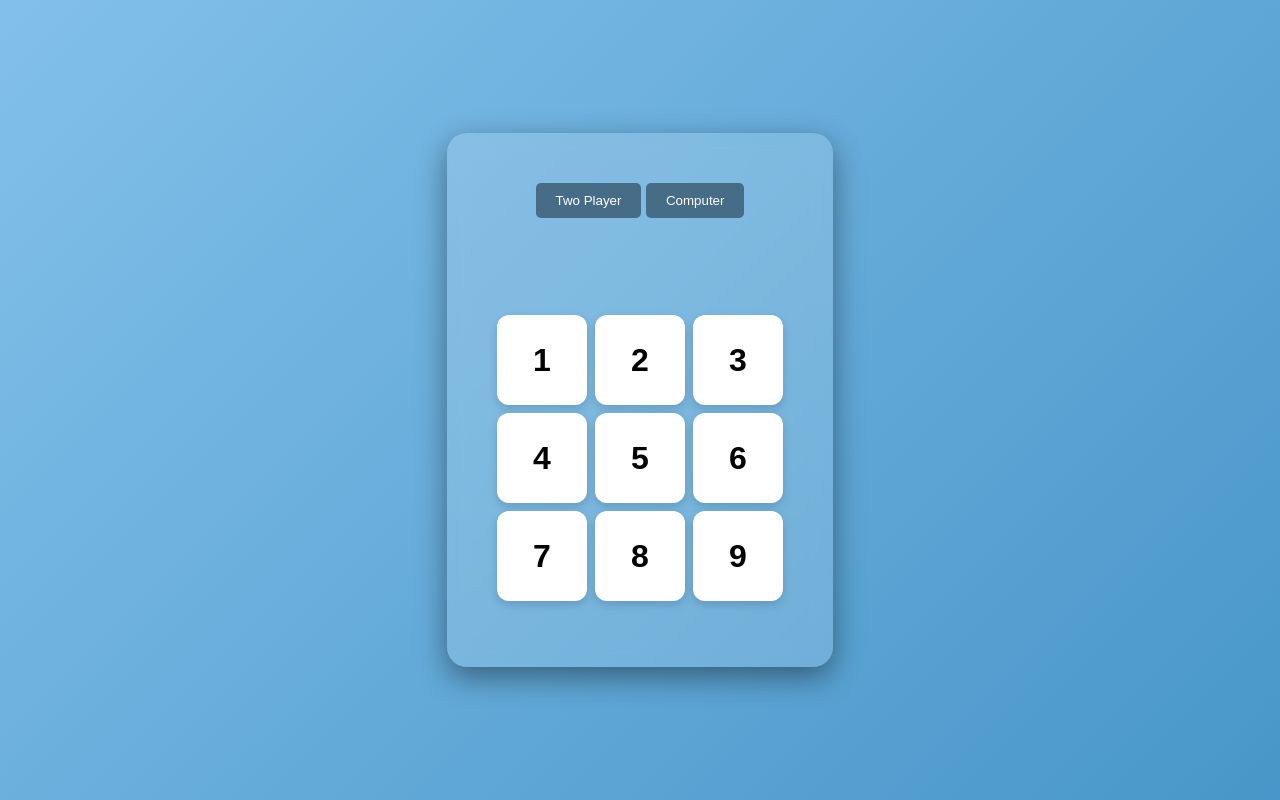
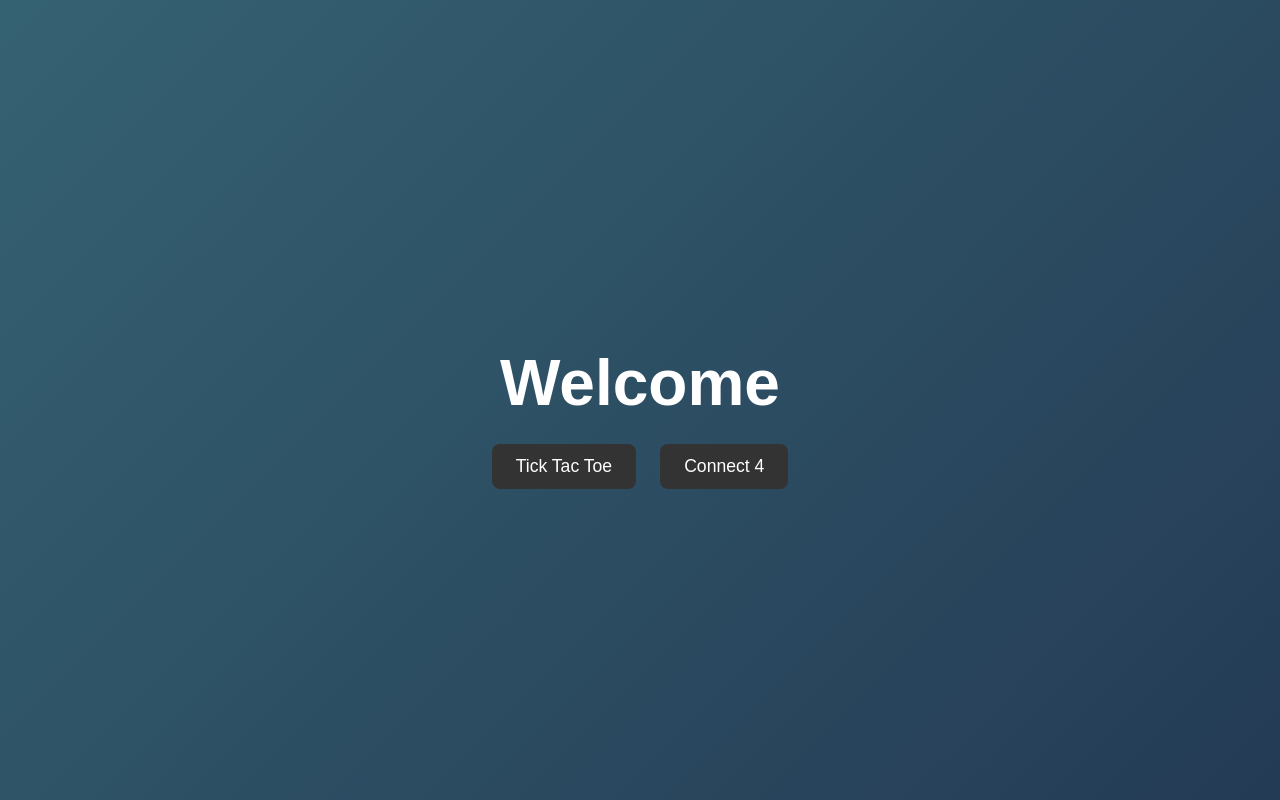
Before and after one commit to Gethub911809/Website-For-Games, a plain HTML site: page index.html in a window 1280 px wide. Drawn offline with Linux system fonts and the light colour scheme.

Commit message:
Added home page, started on connect 4 game

```diff
--- a/index.html
+++ b/index.html
@@ -3,23 +3,18 @@
 <head>
   <meta charset="UTF-8">
   <meta name="viewport" content="width=device-width, initial-scale=1.0">
-  <link rel="stylesheet" href="style.css">
+  <link rel="stylesheet" href="styles.css">
   <title>Website For Games</title>
 </head>
-<body onload="printBoard()">
-  <main class="home-fullscreen">
-    <div id="player-count-row">
-      <button id="two-player-btn" class="playerCount" onclick="twoPlayerTrue()">Two Player</button>
-      <button id="computer-btn" class="playerCount" onclick="twoPlayerFalse()">Computer</button>
-    </div>
-    <div id="dificulty-row">
-    </div>
-    <p id="winner-text"></p>
-    <div id="reset-button-container"></div>
-    <div id="gameBoard">
-      <p id="text"></p>
-    </div>
-  </main>
-  <script src="script.js"></script>
+<body>
+    <main class="home-fullscreen">
+        <div class="home-center">
+            <h1>Welcome</h1>
+            <div class="home-buttons">
+                <a class="button button-large" href="Tick-Tac-Toe.html">Tick Tac Toe</a>
+                <a class="button button-large" href="Connect-4.html">Connect 4</a>
+            </div>
+        </div>
+    </main>
 </body>
 </html>
--- /dev/null
+++ b/styles.css
@@ -0,0 +1,71 @@
+body {
+    margin: 0;
+    font-family: Arial, sans-serif;
+    background-color: rgb(218, 242, 255);
+}
+
+main {
+    padding: 20px;
+    text-align: center;
+}
+
+.home-fullscreen {
+    width: 100vw;
+    height: 100vh;
+    display: flex;
+    justify-content: center;
+    align-items: center;
+    background: linear-gradient(135deg, #356272 0%, #243b55 100%);
+    color: white;
+    margin: 0;
+    padding: 0;
+}
+
+.home-center {
+    text-align: center;
+    max-width: 720px;
+    padding: 40px;
+}
+
+.home-center h1 {
+    font-size: 4rem;
+    margin-bottom: 16px;
+}
+
+.home-center p {
+    font-size: 1.25rem;
+    margin-bottom: 32px;
+    opacity: 0.9;
+}
+
+.home-buttons {
+    display: flex;
+    justify-content: center;
+    gap: 24px;
+    flex-wrap: wrap;
+}
+
+.button-large {
+    padding: 20px 36px;
+    font-size: 1.1rem;
+}
+
+.button {
+    display: inline-block;
+    padding: 12px 24px;
+    margin: 8px 0;
+    background-color: #333;
+    color: #fff;
+    text-decoration: none;
+    border-radius: 8px;
+    transition: background-color 0.25s ease;
+}
+
+.button:hover {
+    background-color: #555;
+}
+
+a {
+    color: inherit;
+    text-decoration: underline;
+}
```
Also changed, not shown: Connect-4.css (added, +13 -0 lines), Connect-4.html (added, +18 -0 lines), Connect-4.js (added, +41 -0 lines), Tick-Tac-Toe.html (added, +25 -0 lines), Tick-Tac-Toe.css (renamed from style.css), Tick-Tac-Toe.js (renamed from script.js).
